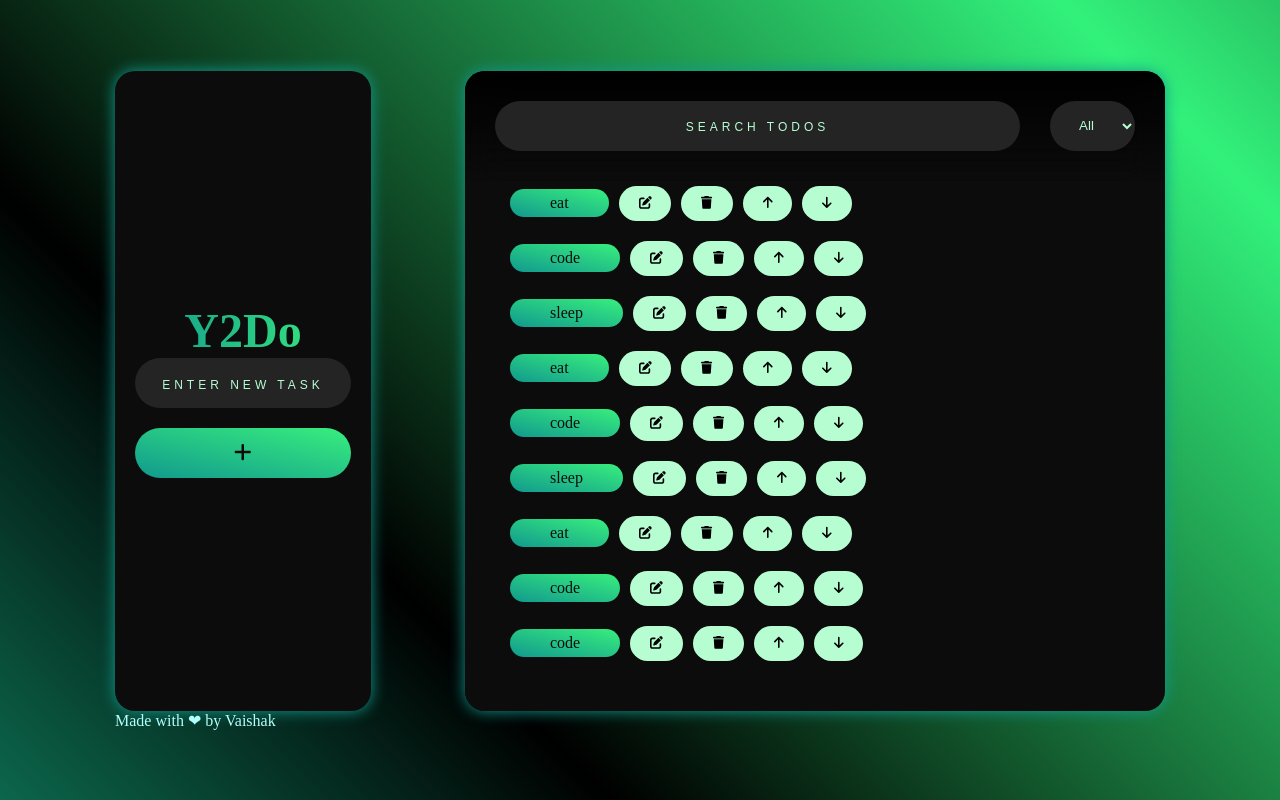
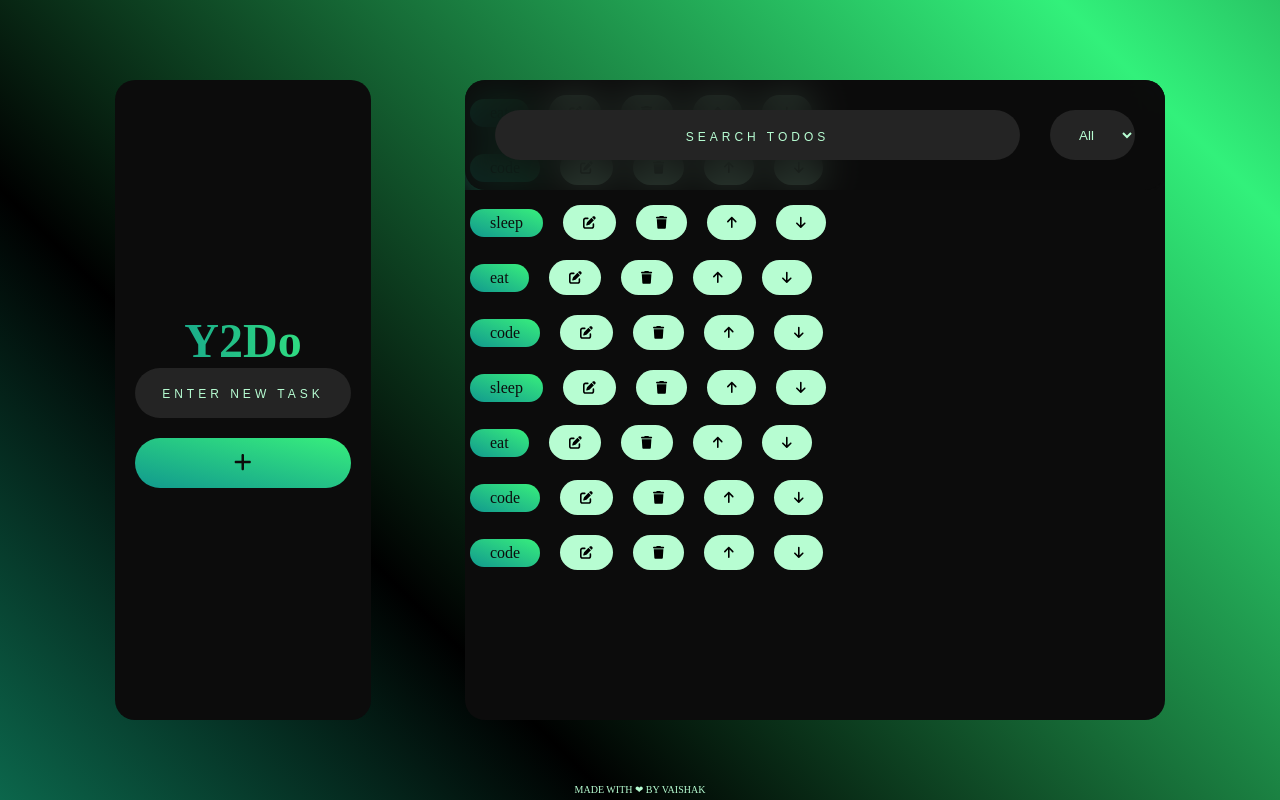
Before and after one commit to Vaishak-P/Y2Do, a React (Vite) app: page / in a window 1280 px wide. Built offline with nearby package versions, Linux system fonts and the light colour scheme.

Commit message:
footer ,list button layout rearrangement

```diff
--- a/src/index.css
+++ b/src/index.css
@@ -28,18 +28,16 @@ body {
   left: 50%;
   transform: translate(-50% ,-50%); */
   background: linear-gradient(45deg,#117e4b, #000000, #18d19a, #000000, #32f17b, #000000);
-    background-size: 300% 300%;
-    animation: gradientAnimation 10s ease infinite;
+  background-size: 300% 300%;
+  animation: gradientAnimation 10s ease infinite;
 }
 @keyframes gradientAnimation {
   0% {
     background-position: 0% 50%;
   }
-
   50% {
     background-position: 100% 50%;
   }
-
   100% {
     background-position: 0% 50%;
   }
@@ -78,7 +76,7 @@ input[type='text']::placeholder {
 .toDoHead,.toDoList{
   height: 80vh;
   border-radius: 20px;
-  box-shadow: 0px 0px 15px var(--primary);
+  /* box-shadow: 0px 0px 15px var(--primary); */
   background-color: var(--containerBgColor);
 }
 .toDoHead{
@@ -89,8 +87,10 @@ input[type='text']::placeholder {
   flex-direction: column;
   justify-content: center;
   transition: all 0.5s;
+  position: relative;
   /* background-color: #fff; */
 }
+
 .toDoHead:hover{
   box-shadow: 0 0 10px var(--secondary);
 
@@ -132,6 +132,18 @@ input[type='text']::placeholder {
   border: 2px solid var(--secondary);
   size: 80px;
 }
+.toDoFooter {
+  /* text-align: center; */
+  font-size: 10px;
+  color: var(--textColor);
+  text-transform: uppercase;
+  /* letter-spacing: 2px; */
+  position: absolute;
+  left: 50%;
+  transform: translate(-50%,-50%);
+  bottom: 0px;
+  /* background-color: aliceblue; */
+}
 
 /* .addButton:hover {
   background-color: rgb(0, 143, 98);
@@ -143,6 +155,7 @@ input[type='text']::placeholder {
 .toDoList {
   width: 700px;
   /* position: relative; */
+  position: relative;
   padding-bottom: 30px;
   font-family: poppins;
   text-align: center;
@@ -159,7 +172,21 @@ input[type='text']::placeholder {
   gap: 30px;
   backdrop-filter: blur(20px);
   border-radius: 20px 20px 0 0;
-  background-image: linear-gradient(to top, rgba(0,0,0,0),rgb(0,0,0));
+  /* background-color: var(--bgColor);
+  background-color: var(--secondary); */
+  /* background-image: linear-gradient (to top, rgba(0,0,0,0),rgb(0,0,0)); */
+}
+.searchContainer::before{
+  content: "";
+  position: absolute;
+  top: 0;
+  left: 0;
+  width: 100%;
+  height: 100%;
+  background-color: var(--containerBgColor);
+  opacity: 0.8;
+  z-index: -1;
+  border-radius: 20px;
 }
 select{
   /* padding: 10px; */
@@ -171,27 +198,30 @@ select{
   background-color: var(--elementBgColor);
   cursor: pointer;
 }
-ol {
+.olContainer{
+  height: 95%;
   padding: 100px 30px 30px 30px;
-  max-height: calc(100vh - 60px);
+  /* max-height: calc(100vh - 60px); */
   margin-bottom: 30px;
-
 }
 ol li {
   list-style: none;
-  margin: 10px;
-  padding: 5px;
+  margin: 10px 0;
+  padding: 5px ;
   display: flex;
   align-items: center;
-  gap: 10px;
+  gap: 20px;
   border-radius: 50px;
   transition: all 0.3s;
 }
 ol li:hover{
   background-color: var(--elementBgColor);
+  gap: 10px;
 }
 ol #text {
-  padding: 5px 40px;
+  max-width: 400px;
+  padding: 5px 20px;
+  word-wrap: break-word;
   /* flex: 1; */
   background-color: var(--primary);
   border-radius: 50px;
@@ -216,6 +246,9 @@ ol #text {
   font-size: 0.8rem;
   text-transform: uppercase;
 }
+.listButton:hover,.listButtonDisabled:hover{
+  /* padding: ; */
+}
 #saveEditButton{
   margin-right: 10px;
   background-image: linear-gradient(to right top, var(--primary), var(--secondary));
@@ -231,6 +264,62 @@ ol #text {
 }
 .textCompletedFalse{
   text-decoration: none;
+}
+.notificationContainer{
+  width: inherit;
+  padding: 5px;
+  font-size: 10px;
+  color: var(--textColor);
+  text-transform: uppercase;
+  position: fixed;
+  backdrop-filter: blur(20px);
+  border-radius: 0px 0px 20px 20px;
+  /* border: 2px solid green; */
+  /* letter-spacing: 2px; */
+  /* position: fixed; */
+  /* left: 50%; */
+  /* transform: translate(-50%,-50%); */
+  /* bottom: 0px; */
+}
+.notificationContainer::before {
+  content: "";
+  position: absolute;
+  top: 0;
+  left: 0;
+  width: 100%;
+  height: 100%;
+  background-color: var(--containerBgColor);
+  opacity: 0.8;
+  z-index: -1;
+  border-radius: 20px;
+}
+.undoDeletedTask{
+  width: inherit;
+  display: flex;
+  justify-content: center;
+  gap: 10px;
+  /* bottom: 0px; */
+  /* position: absolute; */
+  /* text-align: center; */
+  font-size: 10px;
+  color: var(--textColor);
+  text-transform: uppercase;
+
+}
+.undoDeletedTask span{
+  color: var(--inputTextColor);
+  font-weight: 500;
+}
+.undoDeletedTask button{
+  padding: 2px 5px;
+  color: var(--elementBgColor);
+  font-weight: bold;
+  background-color: var(--secondary);
+  font-size: 10px;
+  text-transform: uppercase;
+  border: none;
+  border-radius: 20px;
+  cursor: pointer;
 }
 /* #editButtonActive{
   color: #18d19a;
```
